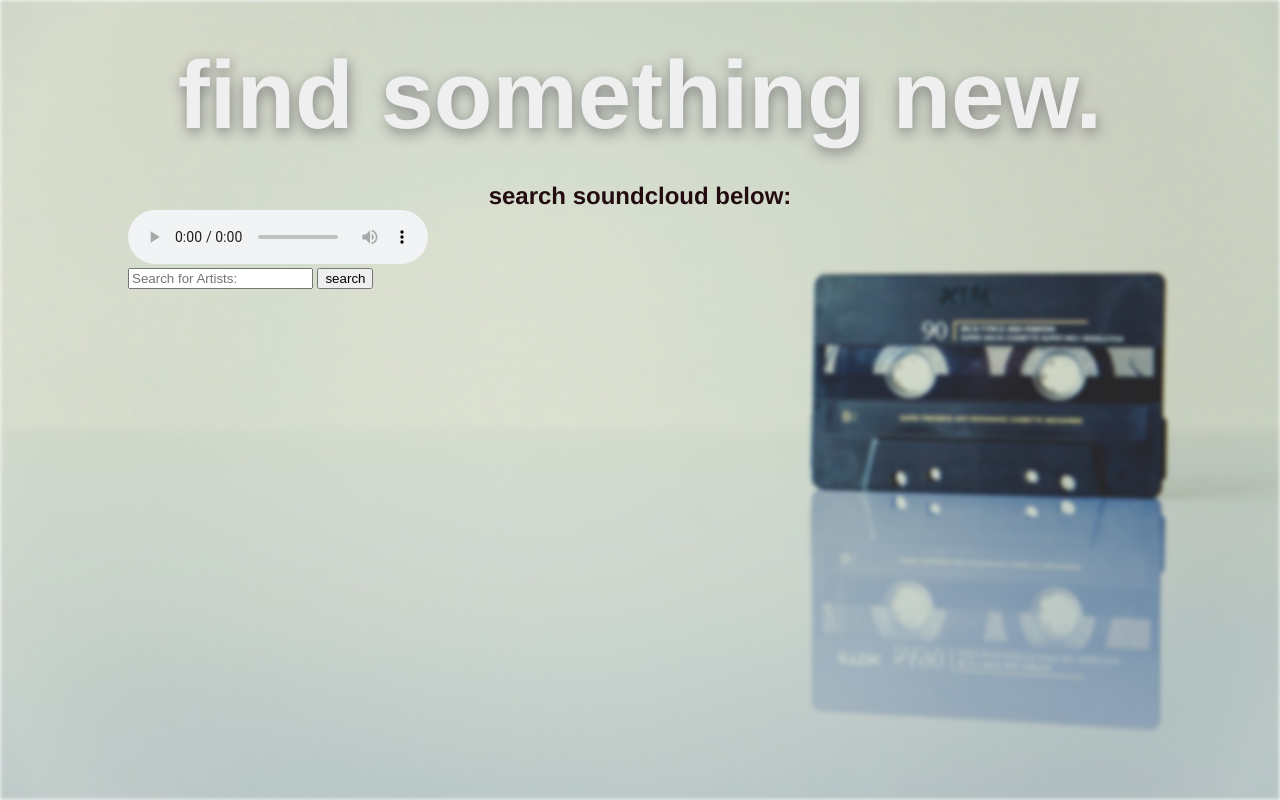
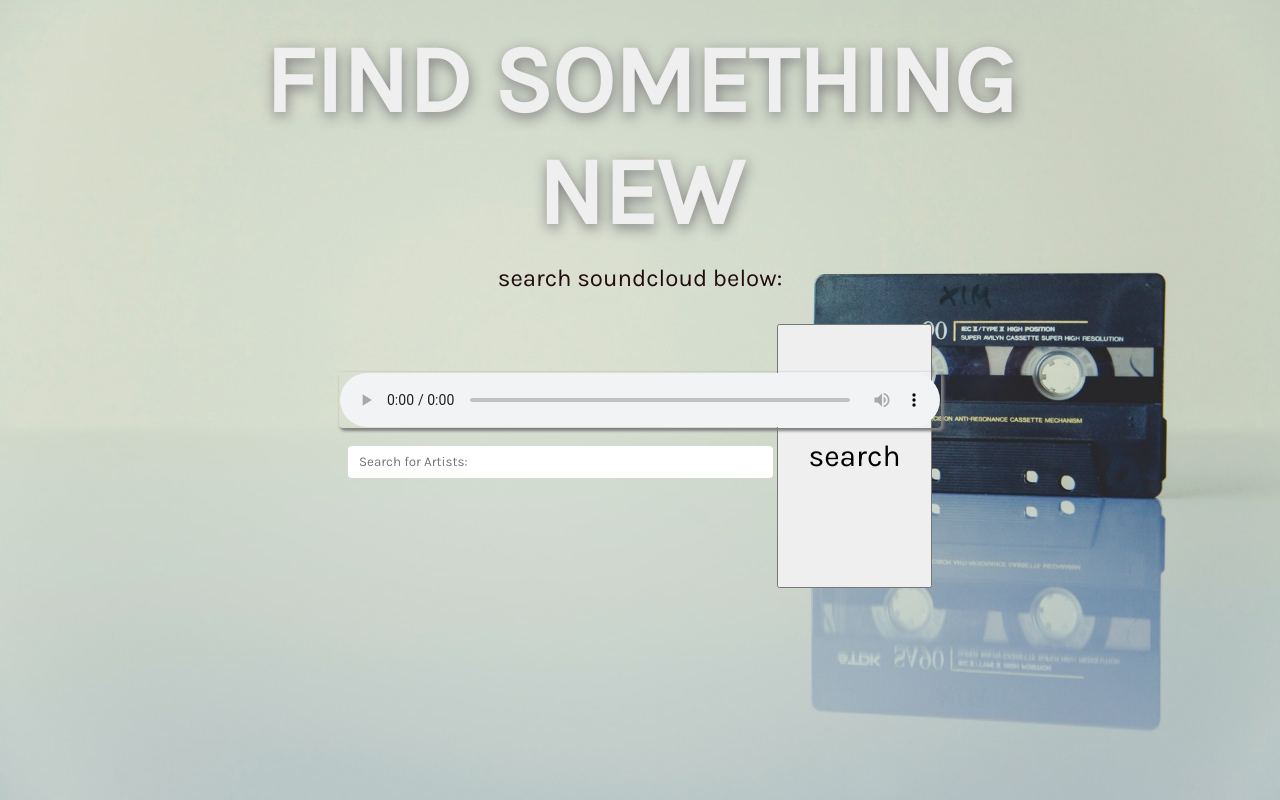
Before and after one commit to zachmorse/TIY-week6-day4-project, a plain HTML site: page index.html in a window 1280 px wide. Drawn offline with nearby package versions, Linux system fonts and the light colour scheme; a web font is replaced by a local one.

Commit message:
working version, finalized styling

```diff
--- a/index.html
+++ b/index.html
@@ -5,6 +5,7 @@
   <title>SoundCloud Music Search</title>
   <link rel="stylesheet" href="styles.css">
   <meta http-equiv="Access-Control-Allow-Origin" content="*">
+  <link href="https://fonts.googleapis.com/css?family=Alegreya+Sans+SC|Faster+One|Karla|Orbitron|Shrikhand" rel="stylesheet">
 </head>
 
 <body>
@@ -12,20 +13,21 @@
 
   <div class="container">
     <header>
-      <h1 class="headerline-1">find something new.</h1>
+      <h1 class="headerline-1">FIND SOMETHING NEW</h1>
       <h3 class="headerline-2">search soundcloud below:</h3>
     </header>
+    <section class="search">
+      <form class="search-form ">
+        <input type="search" id="searchInput" placeholder="Search for Artists: ">
+        <input type="button" id="searchButton" value="search">
+      </form>
+    </section>
     <section class="player">
       <audio id="music-player" controls="controls" autoplay="autoplay">
         <source src="">
       </audio>
     </section>
-    <section class="search ">
-      <form class="search-form ">
-        <input type="search " id="searchInput" placeholder="Search for Artists: ">
-        <input type="button" id="searchButton" value="search">
-      </form>
-    </section>
+
     <section onclick="playTrack();" id="results" class="results "></section>
   </div>
   <script src="https://unpkg.com/axios/dist/axios.min.js "></script>
--- a/main.js
+++ b/main.js
@@ -71,7 +71,7 @@ function trackLister(artistTracks) {
       trackArtist.classList.add("trackArtist");
       trackContainer.appendChild(trackArtist);
 
-      var trackTitle = document.createElement("h5");
+      var trackTitle = document.createElement("span");
       trackTitle.textContent = artistTracks[i].title;
       trackTitle.classList.add("trackTitle");
       trackContainer.appendChild(trackTitle);
--- a/styles.css
+++ b/styles.css
@@ -1,13 +1,11 @@
 body {
   display: flex;
   justify-content: center;
-  font-family: "Helvetica Neue";
   background-size: 100%;
 }
 
 .page-background {
   background: url("./pictures/cassette.jpeg");
-  filter: blur(2px);
   position: fixed;
   width: 100%;
   height: 100%;
@@ -24,20 +22,57 @@ header {
 .headerline-1 {
   font-size: 6rem;
   padding: 0;
-  margin: 2rem;
+  margin: 1rem 2rem 1rem 2rem;
   text-shadow: 1px 4px 14px grey;
   color: #EFEFEF;
+  font-family: "Karla";
 }
 
 .headerline-2 {
   font-size: 1.5rem;
+  font-weight: 200;
   margin: 0;
   padding: 0;
   color: #230C0F;
+  padding-bottom: 2rem;
+  font-family: "Karla";
+}
+
+.search-form {
+  text-align: center;
+  padding-bottom: 1rem;
+  height: 32px;
+}
+
+#searchInput {
+  width: 425px;
+  height: 32px;
+  border: 1px solid transparent;
+  border-radius: 4px;
+  padding: 0px 0px 0px 10px;
+  font-family: "Karla";
+}
+
+#searchButton {
+  width: 155px;
+  font-size: 30px;
+  padding: 7rem 0px;
+  font-family: "Karla";
 }
 
 .container {
   width: 80vw;
+}
+
+.player {
+  text-align: center;
+}
+
+audio {
+  width: 600px;
+  border: 1px solid transparent;
+  box-shadow: 2px 2px 3px 1px grey;
+  border-radius: 4px;
 }
 
 .results {
@@ -47,23 +82,30 @@ header {
 }
 
 .trackContainer {
-  background-color: #d4ddce;
-  height: 285px;
-  width: 120px;
-  margin: 5px;
-  padding: 6px;
+  background-color: whitesmoke;
+  height: auto;
+  width: 150px;
+  margin: 25px;
+  padding: 15px;
   border-radius: 8px;
   box-shadow: 2px 2px 3px 1px grey;
+  text-align: center;
+  font-family: "Karla";
 }
 
 .artwork {
-  height: 120px;
+  height: 150px;
   width: auto;
   border-radius: 4px;
   box-shadow: 0px 1px 3px 1px grey;
 }
 
 .trackArtist {
-  text-align: center;
-  margin: 2px;
+  margin: 10px 2px;
+  border-bottom: 1px solid #230C0F;
+  padding-bottom: 10px;
 }
+
+.trackTitle {
+  font-size: 12px;
+}
```
